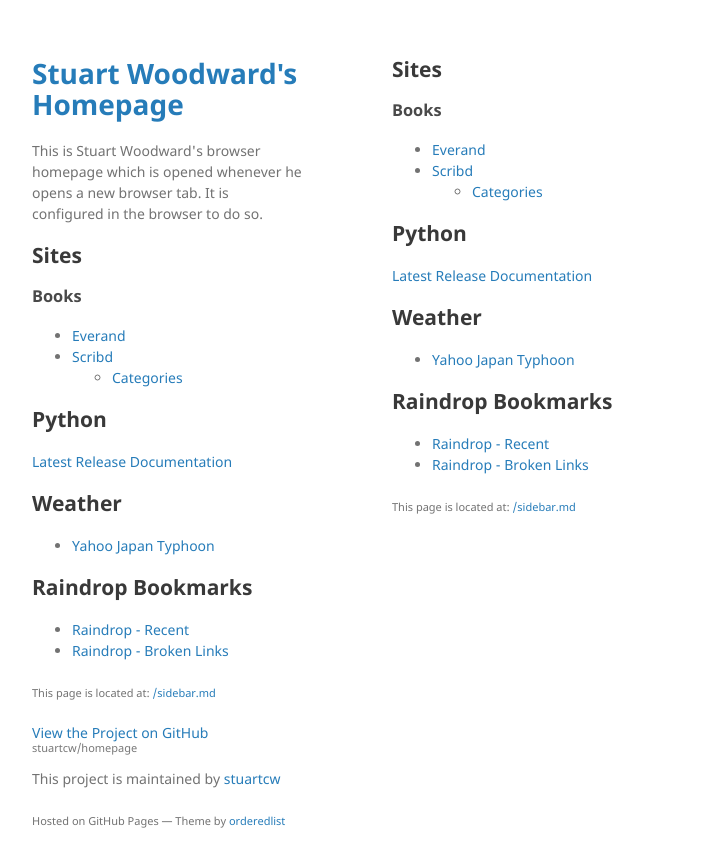
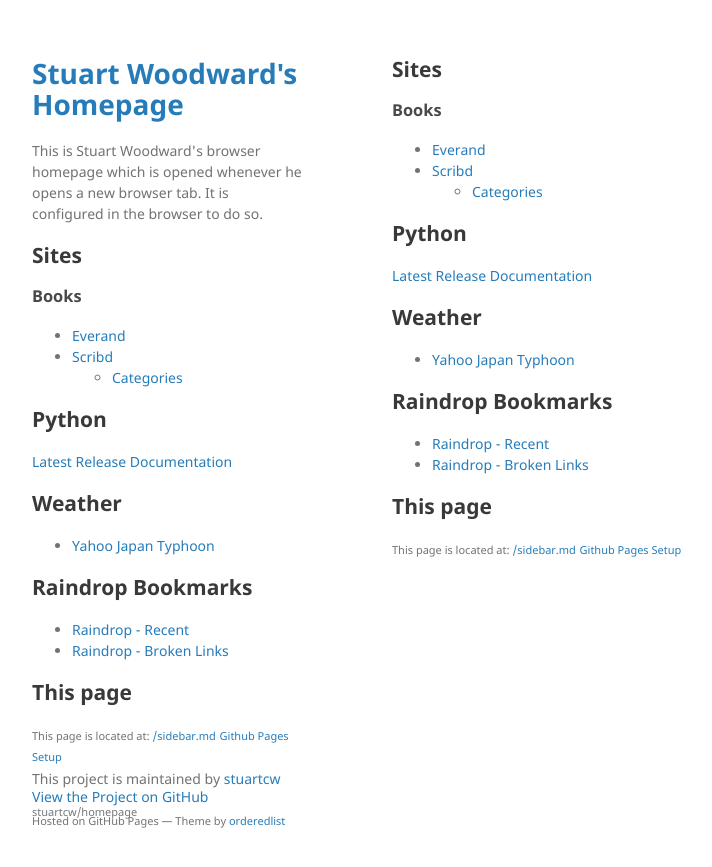
Before and after one commit to stuartcw/homepage, a Jekyll site: the page built from sidebar.md, in a window 1280 px wide. Shown: the top 867 px of the page, without its empty margins (178-890 px from the left). Built offline with Jekyll 4.4.1, drawn with Linux system fonts in a browser that asks for light colours; our own code applies the rules of GitHub Pages for plain Markdown files.

Commit message:
Update sidebar.md

```diff
--- a/sidebar.md
+++ b/sidebar.md
@@ -19,5 +19,7 @@
 * [Raindrop - Recent](https://app.raindrop.io/my/0)
 * [Raindrop - Broken Links](https://app.raindrop.io/my/0/broken:true)
 
+## This page
 
 <small>This page is located at: [/sidebar.md](https://github.com/stuartcw/homepage/edit/master/sidebar.md)</small>
+<small> [Github Pages Setup](https://github.com/stuartcw/homepage/settings/pages)
```
